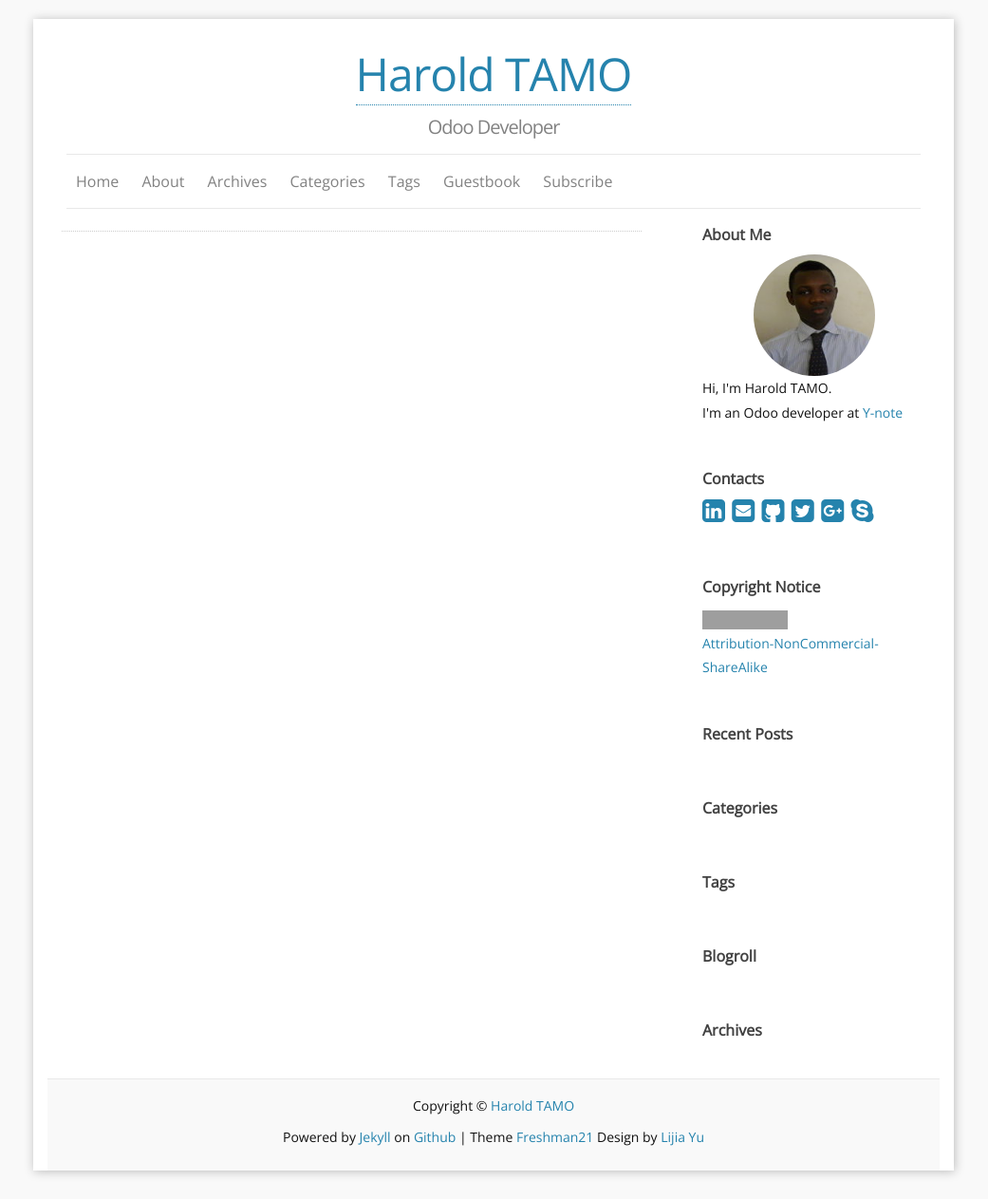
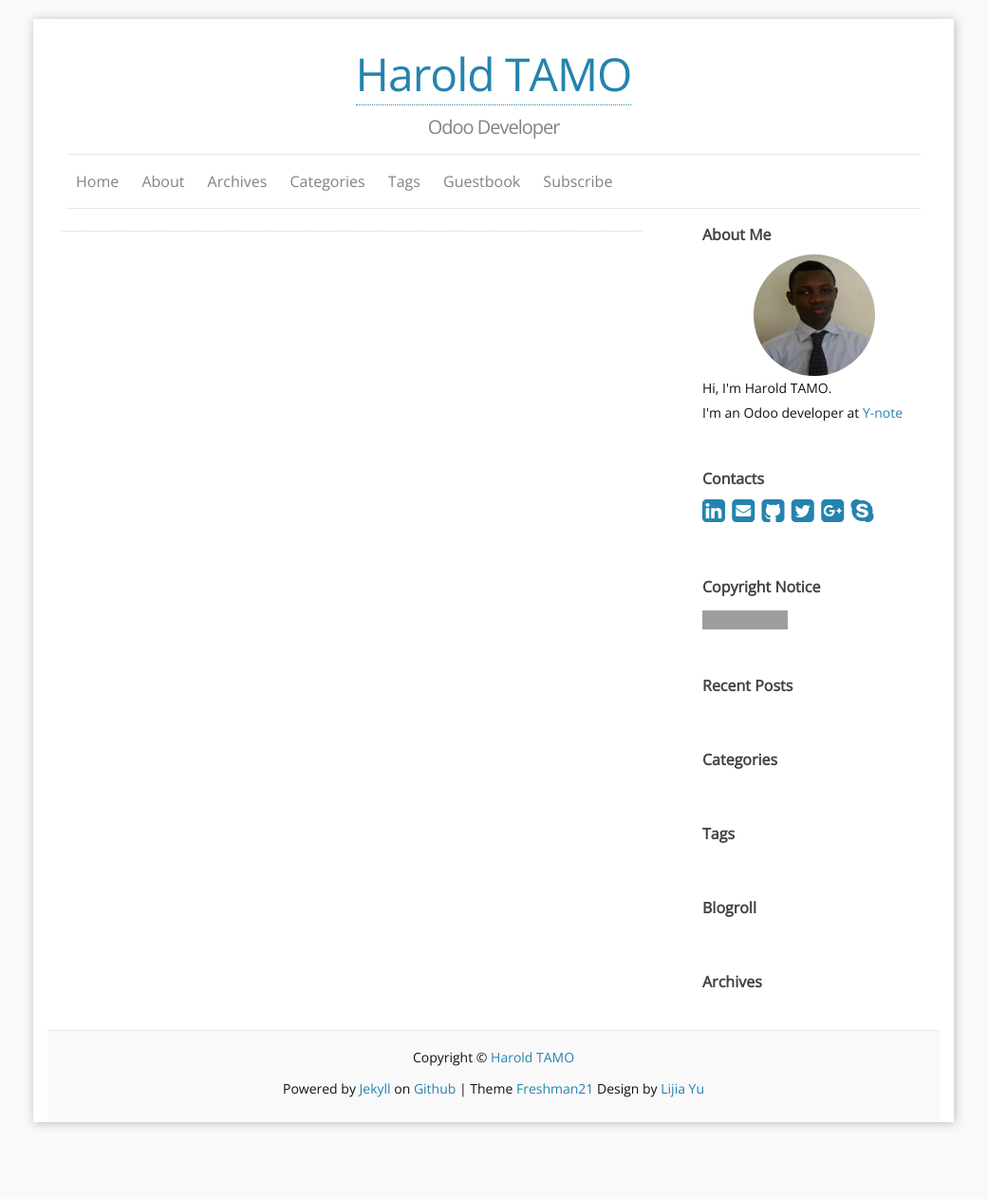
Before and after one commit to haroldtamo/haroldtamo.github.io, a Jekyll site: the page built from index.html, in a window 1280 px wide. Shown: the whole page at 95% size, without its empty margins (120-1161 px from the left). Built offline with Jekyll 4.4.1, drawn with Linux system fonts in a browser that asks for light colours; the list of posts is cut into pages by our own code; after the commit the page ends 1212 px from its top, so only the background shows below that; grey boxes are pictures that could not be loaded.

Commit message:
Update Copyright_Notice.html

```diff
--- a/_includes/Copyright_Notice.html
+++ b/_includes/Copyright_Notice.html
@@ -3,6 +3,4 @@
   <a href="https://creativecommons.org/licenses/by-nc-sa/3.0/">
     <img src="http://i.creativecommons.org/l/by-nc-sa/3.0/88x31.png">
   </a>
-  <br />
-  <a href="https://creativecommons.org/licenses/by-nc-sa/3.0/">Attribution-NonCommercial-ShareAlike</a>
 </div>
```
